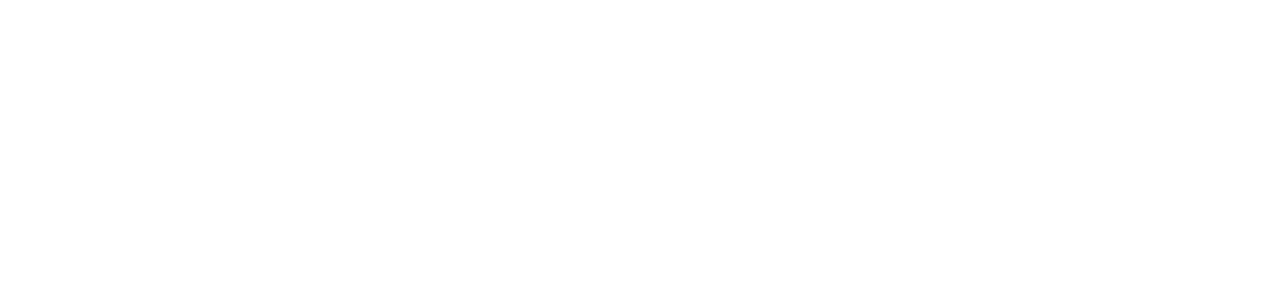
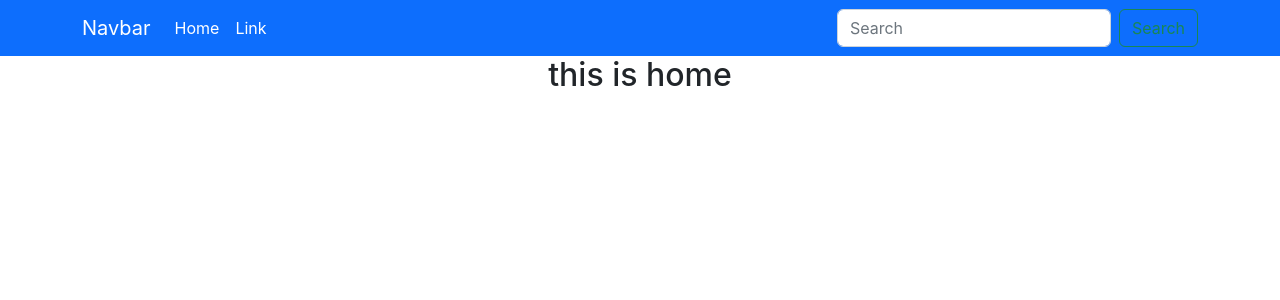
Before and after one commit to rabiul155/LearnCode-client, a React (Create React App) app: page / in a window 1280 px wide. Shown: the top 300 px of the page. Built offline with nearby package versions, Linux system fonts and the light colour scheme.

Commit message:
navbar added

```diff
--- a/public/index.html
+++ b/public/index.html
@@ -1,14 +1,15 @@
 <!DOCTYPE html>
 <html lang="en">
+
 <head>
   <meta charset="utf-8" />
   <link rel="icon" href="%PUBLIC_URL%/favicon.ico" />
   <meta name="viewport" content="width=device-width, initial-scale=1" />
   <meta name="theme-color" content="#000000" />
-    <meta
-      name="description"
-      content="Web site created using create-react-app"
-    />
+  <meta name="description" content="Web site created using create-react-app" />
+  <!-- CSS only -->
+  <link href="https://cdn.jsdelivr.net/npm/bootstrap@5.2.2/dist/css/bootstrap.min.css" rel="stylesheet"
+    integrity="sha384-Zenh87qX5JnK2Jl0vWa8Ck2rdkQ2Bzep5IDxbcnCeuOxjzrPF/et3URy9Bv1WTRi" crossorigin="anonymous">
   <link rel="apple-touch-icon" href="%PUBLIC_URL%/logo192.png" />
   <!--
       manifest.json provides metadata used when your web app is installed on a
@@ -26,6 +27,7 @@
     -->
   <title>React App</title>
 </head>
+
 <body>
   <noscript>You need to enable JavaScript to run this app.</noscript>
   <div id="root"></div>
@@ -39,5 +41,11 @@
       To begin the development, run `npm start` or `yarn start`.
       To create a production bundle, use `npm run build` or `yarn build`.
     -->
+
+  <!-- JavaScript Bundle with Popper -->
+  <script src="https://cdn.jsdelivr.net/npm/bootstrap@5.2.2/dist/js/bootstrap.bundle.min.js"
+    integrity="sha384-OERcA2EqjJCMA+/3y+gxIOqMEjwtxJY7qPCqsdltbNJuaOe923+mo//f6V8Qbsw3"
+    crossorigin="anonymous"></script>
 </body>
+
 </html>
--- a/src/App.css
+++ b/src/App.css
@@ -1,5 +1,6 @@
 .App {
   text-align: center;
+
 }
 
 .App-logo {
@@ -32,6 +33,7 @@
   from {
     transform: rotate(0deg);
   }
+
   to {
     transform: rotate(360deg);
   }
--- /dev/null
+++ b/src/component/Home/Home.js
@@ -0,0 +1,11 @@
+import React from 'react';
+
+const Home = () => {
+    return (
+        <div>
+            <h2>this is home </h2>
+        </div>
+    );
+};
+
+export default Home;
--- /dev/null
+++ b/src/component/Navbar/Navbar.js
@@ -0,0 +1,37 @@
+import React from 'react';
+import { Link } from 'react-router-dom';
+
+const Navbar = () => {
+    return (
+        <div>
+            <nav className="navbar navbar-expand-lg bg-primary">
+                <div className="container">
+                    <Link className="navbar-brand text-white">
+                        Navbar
+                    </Link>
+                    <button className="navbar-toggler" type="button" data-bs-toggle="collapse" data-bs-target="#navbarSupportedContent" aria-controls="navbarSupportedContent" aria-expanded="false" aria-label="Toggle navigation">
+                        <span className="navbar-toggler-icon"></span>
+                    </button>
+                    <div className="collapse navbar-collapse" id="navbarSupportedContent">
+                        <ul className="navbar-nav me-auto mb-2 mb-lg-0">
+                            <li className="nav-item">
+                                <Link className="nav-link text-white" aria-current="page" href="#">Home</Link>
+                            </li>
+                            <li className="nav-item">
+                                <Link className="nav-link text-white" href="#">Link</Link>
+                            </li>
+
+
+                        </ul>
+                        <form className="d-flex" role="search">
+                            <input className="form-control me-2" type="search" placeholder="Search" aria-label="Search" />
+                            <button className="btn btn-outline-success" type="submit">Search</button>
+                        </form>
+                    </div>
+                </div>
+            </nav>
+        </div>
+    );
+};
+
+export default Navbar;
--- /dev/null
+++ b/src/layout/Main.js
@@ -0,0 +1,14 @@
+import React from 'react';
+import { Outlet } from 'react-router-dom';
+import Navbar from '../component/Navbar/Navbar';
+
+const Main = () => {
+    return (
+        <div>
+            <Navbar></Navbar>
+            <Outlet></Outlet>
+        </div>
+    );
+};
+
+export default Main;
```
Also changed, not shown: src/App.js (+25 -0 lines). Lines whose indentation alone changed are shown as unchanged.
